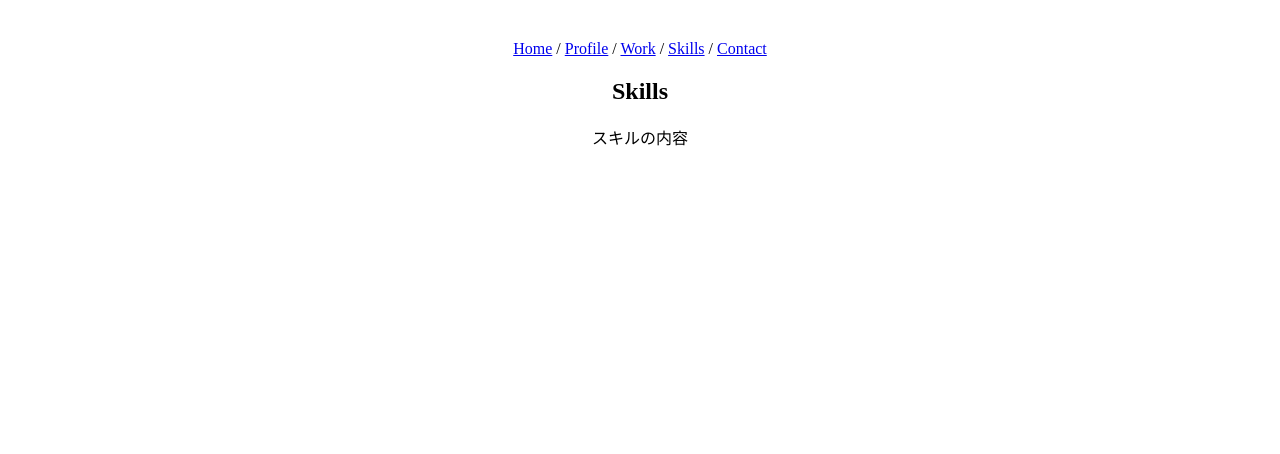
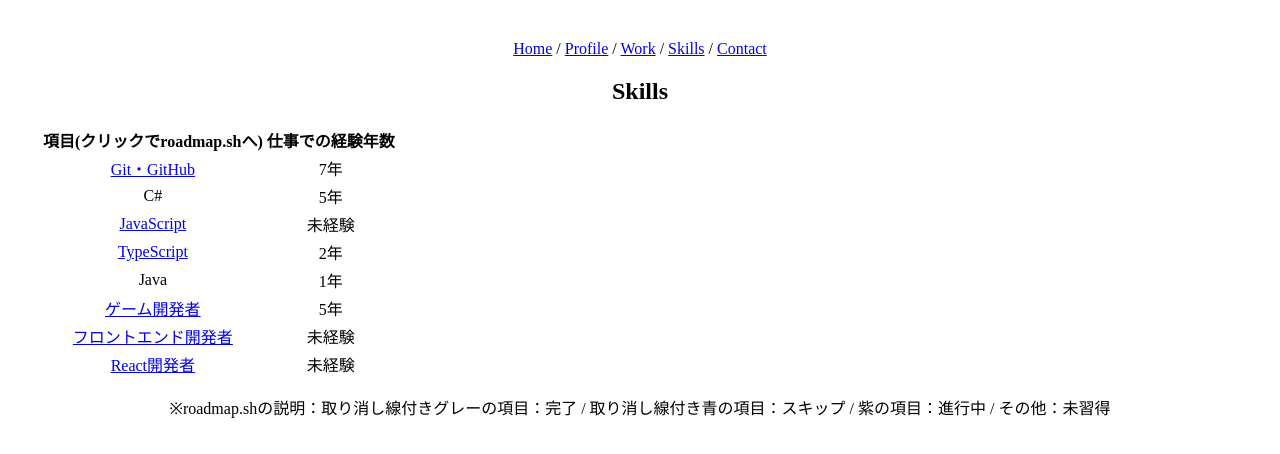
Before and after one commit to syosukecreator/sy-portfolio, a React (Vite) app: page /sy-portfolio/skills in a window 1280 px wide. Shown: the top 454 px of the page. Built offline with nearby package versions, Linux system fonts and the light colour scheme.

Commit message:
内容を追加

```diff
--- a/src/components/Contact.tsx
+++ b/src/components/Contact.tsx
@@ -2,7 +2,7 @@ const Contact = () => {
   return (
     <div>
       <h2>Contact</h2>
-      <p>お問い合わせの内容</p>
+      <p>メール：syosukecreator@gmail.com</p>
     </div>
   );
 };
--- a/src/components/Profile.tsx
+++ b/src/components/Profile.tsx
@@ -2,7 +2,9 @@ const Profile = () => {
   return (
     <div>
       <h2>Profile</h2>
-      <p>プロフィールの内容</p>
+      <p>名前：長谷川 翔亮</p>
+      <p>好きな食べ物：博多ラーメン</p>
+      <p>好きな動物：狐</p>
     </div>
   );
 };
--- a/src/components/Skills.tsx
+++ b/src/components/Skills.tsx
@@ -2,7 +2,90 @@ const Skills = () => {
   return (
     <div>
       <h2>Skills</h2>
-      <p>スキルの内容</p>
+      <table>
+        <tr>
+          <th>項目(クリックでroadmap.shへ)</th>
+          <th>仕事での経験年数</th>
+        </tr>
+        <tr>
+          <td>
+            <a
+              href="https://roadmap.sh/git-github?s=67b2a46b98abd86c99d44f13"
+              target="_blank"
+            >
+              Git・GitHub
+            </a>
+          </td>
+          <td>7年</td>
+        </tr>
+        <tr>
+          <td>C#</td>
+          <td>5年</td>
+        </tr>
+        <tr>
+          <td>
+            <a
+              href="https://roadmap.sh/javascript?s=67b2a46b98abd86c99d44f13"
+              target="_blank"
+            >
+              JavaScript
+            </a>
+          </td>
+          <td>未経験</td>
+        </tr>
+        <tr>
+          <td>
+            <a
+              href="https://roadmap.sh/typescript?s=67b2a46b98abd86c99d44f13"
+              target="_blank"
+            >
+              TypeScript
+            </a>
+          </td>
+          <td>2年</td>
+        </tr>
+        <tr>
+          <td>Java</td>
+          <td>1年</td>
+        </tr>
+        <tr>
+          <td>
+            <a
+              href="https://roadmap.sh/game-developer?s=67b2a46b98abd86c99d44f13"
+              target="_blank"
+            >
+              ゲーム開発者
+            </a>
+          </td>
+          <td>5年</td>
+        </tr>
+        <tr>
+          <td>
+            <a
+              href="https://roadmap.sh/frontend?s=67b2a46b98abd86c99d44f13"
+              target="_blank"
+            >
+              フロントエンド開発者
+            </a>
+          </td>
+          <td>未経験</td>
+        </tr>
+        <tr>
+          <td>
+            <a
+              href="https://roadmap.sh/react?s=67b2a46b98abd86c99d44f13"
+              target="_blank"
+            >
+              React開発者
+            </a>
+          </td>
+          <td>未経験</td>
+        </tr>
+      </table>
+      <p>
+        ※roadmap.shの説明：取り消し線付きグレーの項目：完了 /
+        取り消し線付き青の項目：スキップ / 紫の項目：進行中 / その他：未習得
+      </p>
     </div>
   );
 };
--- a/src/components/Work.tsx
+++ b/src/components/Work.tsx
@@ -2,7 +2,54 @@ const Work = () => {
   return (
     <div>
       <h2>Work</h2>
-      <p>仕事の内容</p>
+      <table>
+        <tr>
+          <th>項目</th>
+          <th>アサイン期間</th>
+          <th>使用した技術</th>
+        </tr>
+        <tr>
+          <td>NFTゲーム</td>
+          <td>2022/08〜2023/11</td>
+          <td>Unity・C#</td>
+        </tr>
+        <tr>
+          <td>RPGゲーム</td>
+          <td>2020/03〜2021/07</td>
+          <td>Unity・C#</td>
+        </tr>
+        <tr>
+          <td>メタバースショッピングモールアプリ</td>
+          <td>2021/07〜2022/03</td>
+          <td>Unity・C#</td>
+        </tr>
+        <tr>
+          <td>リズムアクションRPGゲーム</td>
+          <td>2018/02〜2020/03</td>
+          <td>Unity・C#</td>
+        </tr>
+        <tr>
+          <td>タワーディフェンスゲーム</td>
+          <td>2016/04〜2018/01</td>
+          <td>Unity・C#</td>
+        </tr>
+        <tr>
+          <td>電⼒会社⽤Webアプリ</td>
+          <td>2014/11〜2015/08</td>
+          <td>Eclipse・Java</td>
+        </tr>
+        <tr>
+          <td>美少女育成ゲーム</td>
+          <td>2014/07〜2014/11</td>
+          <td>Unity・C#</td>
+        </tr>
+        <tr>
+          <td>スノーボードゲーム</td>
+          <td>2014/04〜2014/06</td>
+          <td>Unity・C#・Android Studio</td>
+        </tr>
+      </table>
+      <p>※上に行くほど新しい</p>
     </div>
   );
 };
```
